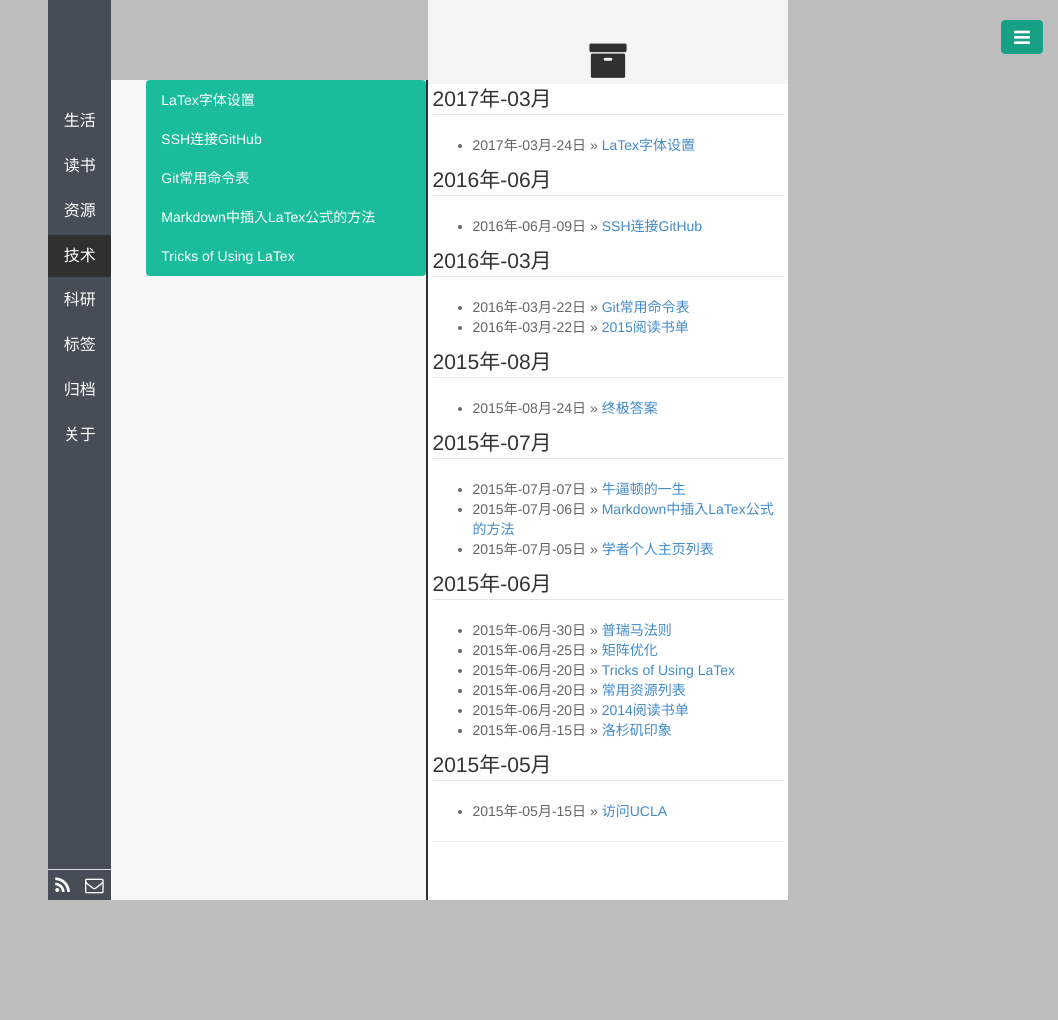
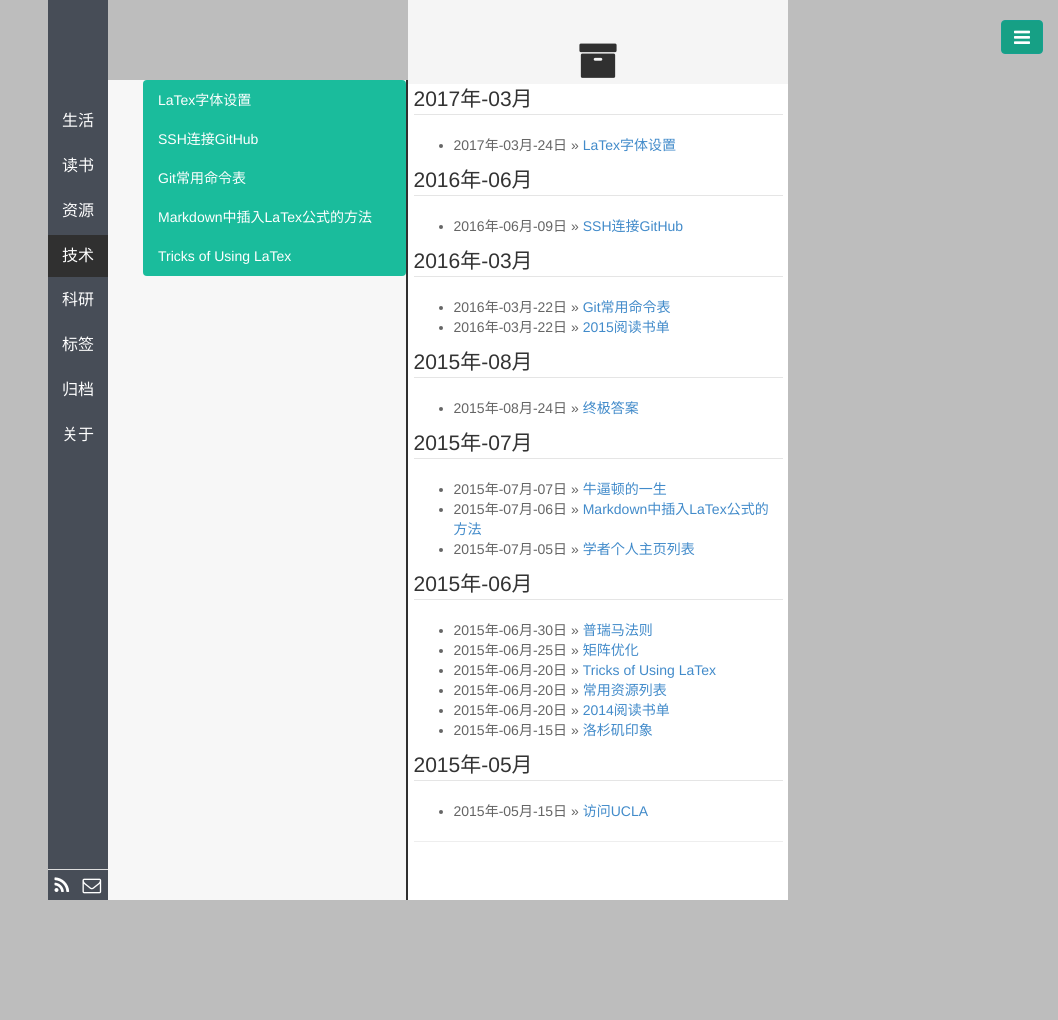
Before and after one commit to polyHong/polyHong.github.io, a Jekyll site: the page built from pages/archive.html, in a window 1280 px wide. Shown: the whole page, without its empty margins (222-1280 px from the left). Built offline with Jekyll 4.4.1, drawn with Linux system fonts in a browser that asks for light colours; Markdown is read by kramdown in place of the engine named in the settings; comment, search, counter and statistics services are not loaded.

Commit message:
side bar width

```diff
--- a/public/css/base.css
+++ b/public/css/base.css
@@ -14,7 +14,7 @@ body, html {
 }
 /* 导航栏 + 目录栏 */
 .aside {
-  width: 380px;
+  width: 360px;
   height: 100%;
 
 }
```
